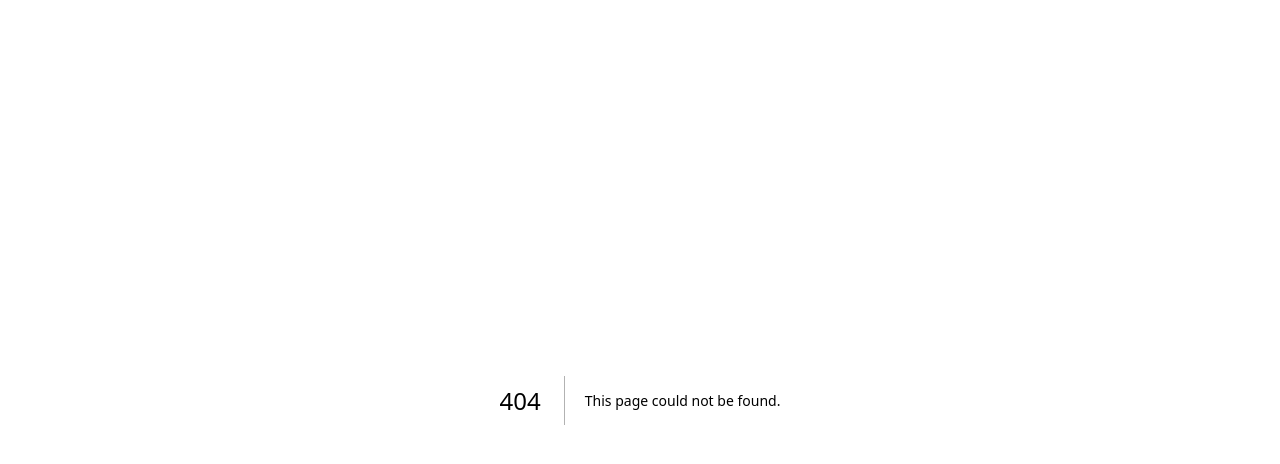
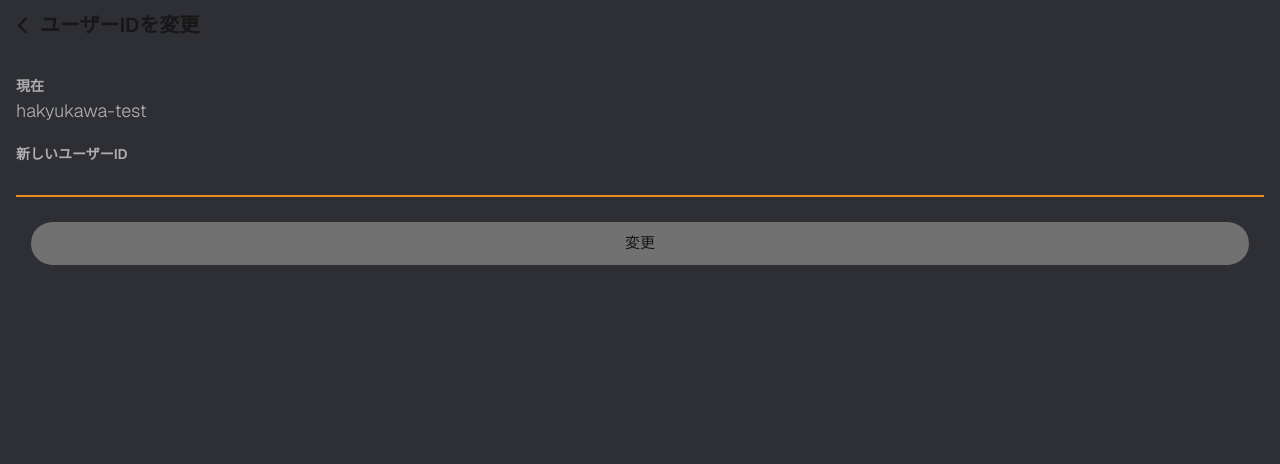
Before and after one commit to hakyukawa/frist_chat_next, a Next.js app in the folder hakyukawa-next/: page /useridconfig in a window 1280 px wide. Before the commit this address had no page. Shown: the top 464 px of the page. Built offline with nearby package versions, Linux system fonts and the light colour scheme.

Commit message:
[add]ユーザーID編集画面作成

```diff
--- /dev/null
+++ b/hakyukawa-next/src/app/useridconfig/page.jsx
@@ -0,0 +1,81 @@
+"use client";
+import React, {useState} from "react";
+import Header from "@/components/common/Header";
+
+function UserIdConfig () {
+    //テスト用ユーザーID
+    const nowuserid = "hakyukawa-test";
+    const demouserid = ["user01","user02","user03"];
+
+    //入力・エラー状態管理
+    const [formData,setFormData] = useState({
+        newUserId: ""
+    });
+    const [errors,setErrors] = useState({});
+
+    //入力内容の変更を反映
+    const handleChange = (e) => {
+        const {name,value} = e.target;
+        setFormData({
+            ...formData,
+            [name]: value,
+        });
+    };
+
+    //バリデーション
+    const validate = () => {
+        const newErrors = {};
+
+        if(!formData.newUserId){
+            newErrors.newUserId = "記入してください";
+        }else if(nowuserid.includes(formData.newUserId)){
+            newErrors.newUserId ="現在と同じユーザーIDは使用できません!";
+        }else if (demouserid.includes(formData.newUserId)){
+            newErrors.newUserId = "このユーザーIDは既に使用されています"
+        }else if(!/^[0-9A-Za-z._-]+$/.test(formData.newUserId)){
+            newErrors.newUserId ="半角英数字、アンダーバー（_）、ピリオド（.）、ハイフン（-）のみ使用できます"
+        }
+        setErrors(newErrors);
+        return Object.keys(newErrors).length === 0;
+    };
+    const handleSubmit = (e) => {
+        e.preventDefault();
+        // バリデーションを実行
+        if (validate()) {
+            console.log("フォーム送信");
+            alert("登録が完了しました");
+        }
+    };
+
+    return(
+        <div>
+            <Header backPage backPageLink ="/" backPageText="ユーザーIDを変更" />
+            <div className="p-[16px]">
+                <form onSubmit={handleSubmit} action="" method="POST">
+                    <div className="py-[10px]">
+                        <p className="text-[14px] text-subText font-semibold">現在</p>
+                        <p className="text-[18px] text-subText font-light">{`${nowuserid}`}</p>
+                    </div>
+                    <div className="py-[10px]">
+                        <p className="text-[14px] text-subText font-semibold">新しいユーザーID</p>
+                        <input type="text" name="newUserId" value={formData.newUserId} onChange={handleChange} error={errors.newUserId} className={`w-full text-[20px] font-light border-b-2 ${errors.newUserId ? 'border-red-500' : 'border-main'} `}/>
+                        {errors.newUserId &&<p className="text-red-500 text-xs text-[11px] py-[10px]">{errors.newUserId}</p>}
+                    </div>
+                    <div className="p-[15px]">
+                        <input
+                            type="submit"
+                            value="変更"
+                            className={`bg-border border-none rounded-[40px] w-full p-[10px] text-[15px] ${
+                                Object.values(formData).every(value =>  value.trim() !== "") && Object.keys(errors).length === 0 ? "bg-main" :
+                                Object.values(formData).every(value =>  value.trim() !== "") && Object.keys(errors).length > 0
+                                ? "bg-main" : "bg-border"
+                            }`}
+                        />
+                    </div>
+                </form>
+            </div>
+        </div>
+    );
+}
+
+export default UserIdConfig;
```
